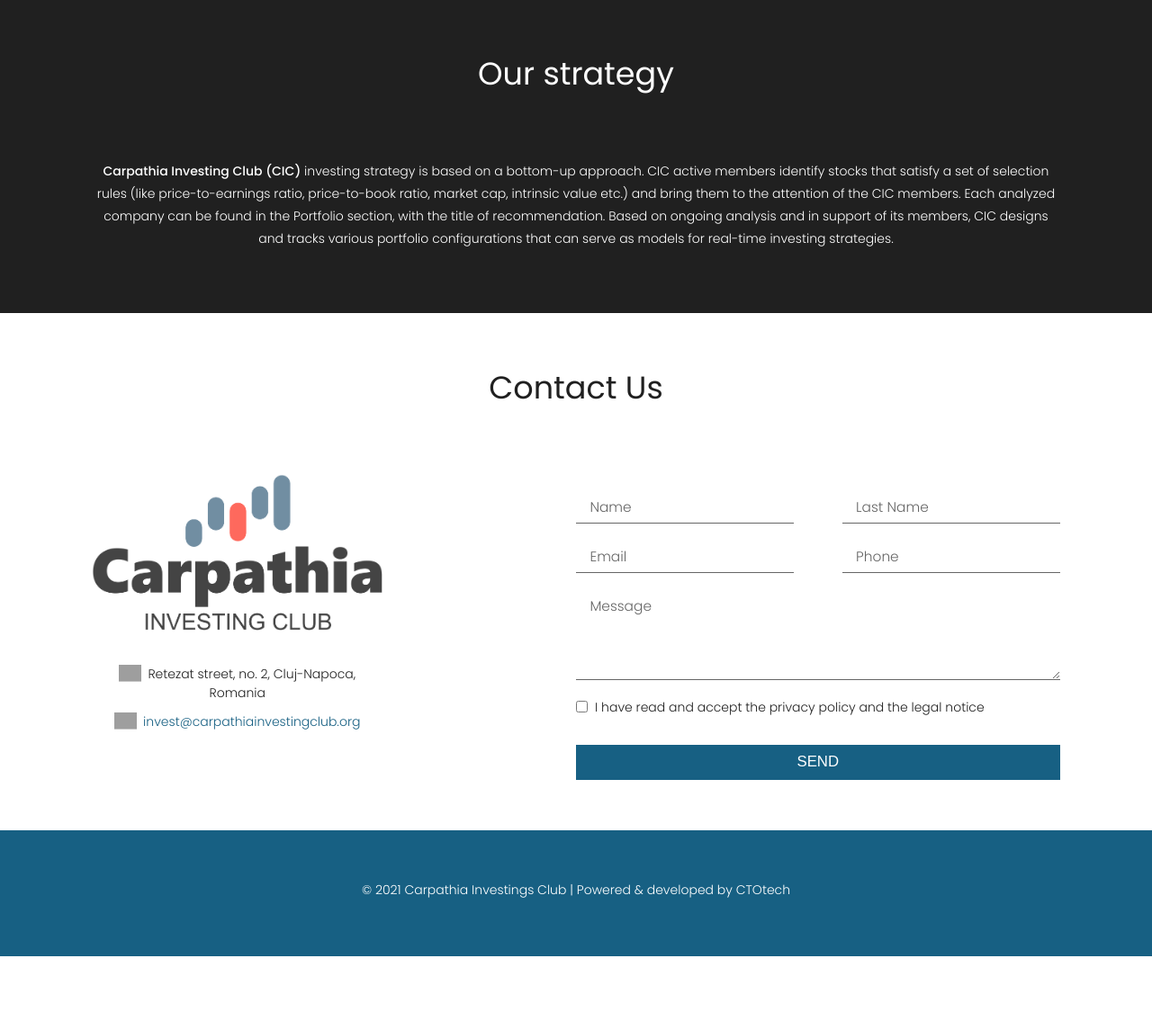
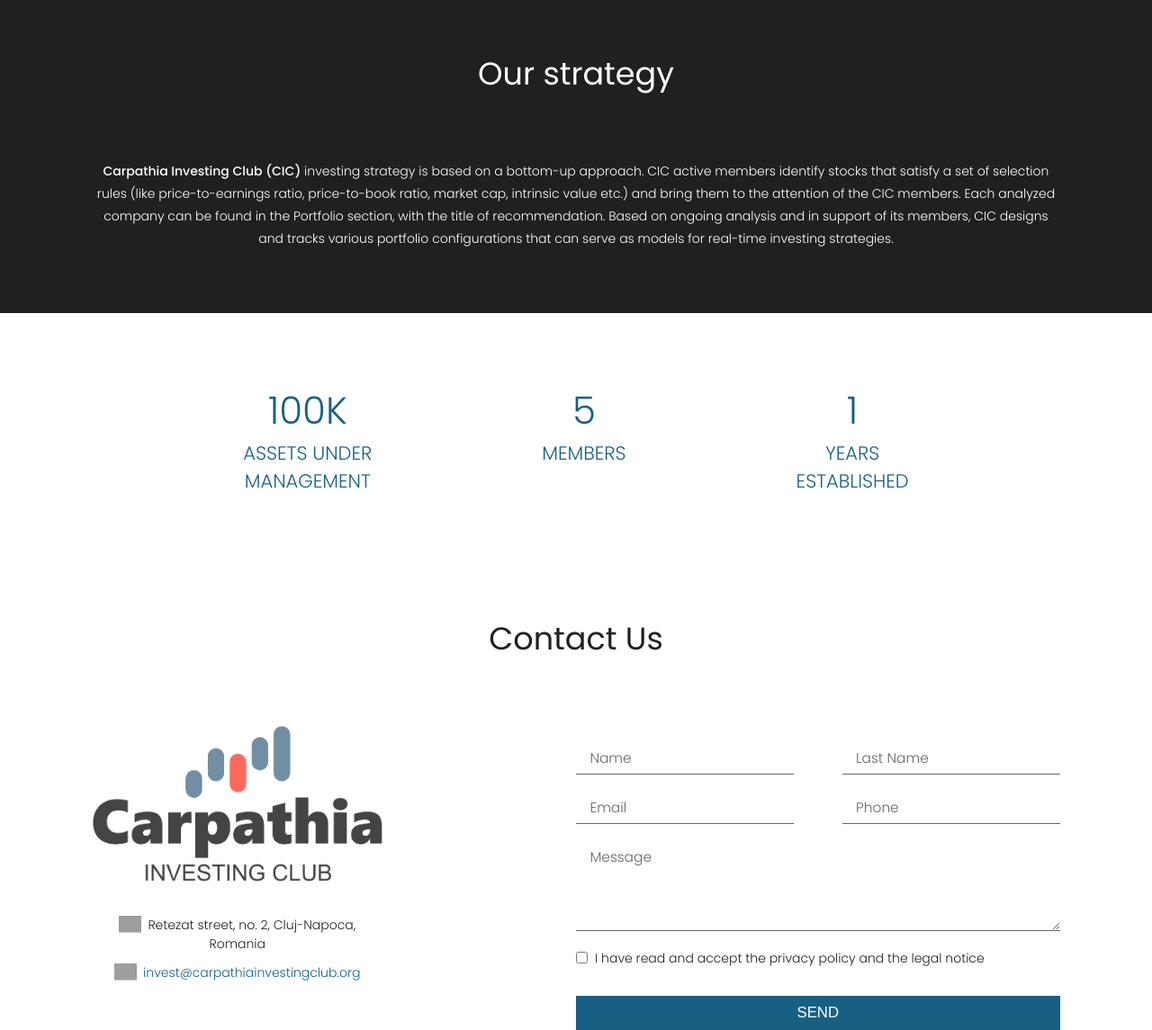
Before and after one commit to razvanWebDev/carpathia_investing_club, a PHP site: page / in a window 1280 px wide. Shown: the part 1226-2371 px from the top of the page at 90% size. Before the commit the page ends 2289 px from the top, so only its background shows below. Run offline with PHP 8.4, Linux system fonts and the light colour scheme; some libraries are stand-ins or nearby versions; grey boxes are pictures that could not be loaded.

Commit message:
added AUM counters

```diff
--- a/PHP/footer.php
+++ b/PHP/footer.php
@@ -1,7 +1,7 @@
 <footer>
     <p>© <span class="current-year-span"></span> Carpathia Investings Club | Powered & developed by <a href="https://www.ctotech.io/" target="_blank">CTOtech</a></p>
 </footer>
-
+<script type="text/javascript" src="https://cdn.jsdelivr.net/npm/cookie-bar/cookiebar-latest.min.js?always=1&scrolling=1&top=1&showNoConsent=1"></script>
     <!-- Custom JS -->
     <script src="js/app.js"></script>
 </body>
--- a/css/style.css
+++ b/css/style.css
@@ -346,6 +346,31 @@ footer a:visited {
   margin-bottom: 1em;
 }
 
+#aum-section {
+  display: flex;
+  flex-direction: row;
+  justify-content: space-evenly;
+  align-items: flex-start;
+  flex-wrap: wrap;
+}
+
+#aum-section .counter-container {
+  display: flex;
+  flex-direction: column;
+  justify-content: center;
+  align-items: center;
+  text-align: center;
+  font-size: 3em;
+  text-transform: uppercase;
+  color: var(--main-color);
+  margin: 0.5em;
+}
+
+#aum-section .counter-container h3 {
+  font-size: 0.5em;
+  font-weight: 300;
+}
+
 .contact-container {
   display: flex;
   width: 100%;
--- a/index.php
+++ b/index.php
@@ -25,7 +25,7 @@
         the trust and transparency in the investing process.
     </p>
 </section>
-<section id="strategy" class="strategy">
+<section id="strategy">
     <h2 class="section-title">Our strategy</h2>
     <p>
         <strong>Carpathia Investing Club (CIC)</strong> investing strategy is based on a bottom-up approach. CIC active
@@ -35,6 +35,21 @@
         in support of its members, CIC designs and tracks various portfolio configurations that can serve as models for
         real-time investing strategies.
     </p>
+</section>
+<section id="aum-section">
+    <div class="counter-container">
+        <div><span class="counter" data-target="100">0</span>k</div>
+        <h3>Assets under <br> management</h3>
+    </div>
+    <div class="counter-container">
+        <div><span class="counter" data-target="5">0</span></div>
+        <h3>Members</h3>
+    </div>
+    <div class="counter-container">
+        <div><span class="counter" data-target="1">0</span></div>
+        <h3>Years <br> established</h3>
+    </div>
+
 </section>
 <section id="contact">
     <h2 class="section-title">Contact Us</h2>
```
Also changed, not shown: js/app.js (+46 -4 lines).
